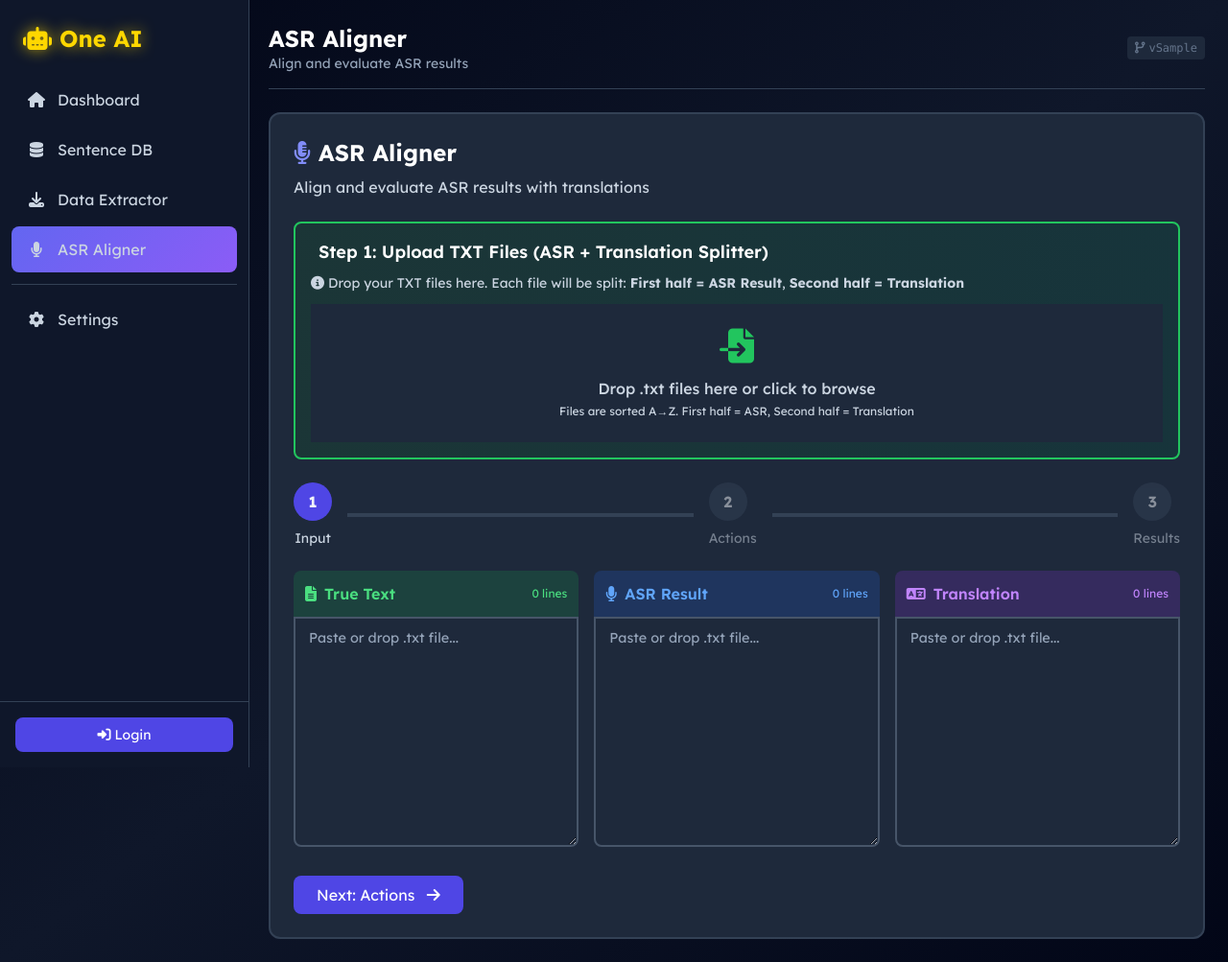
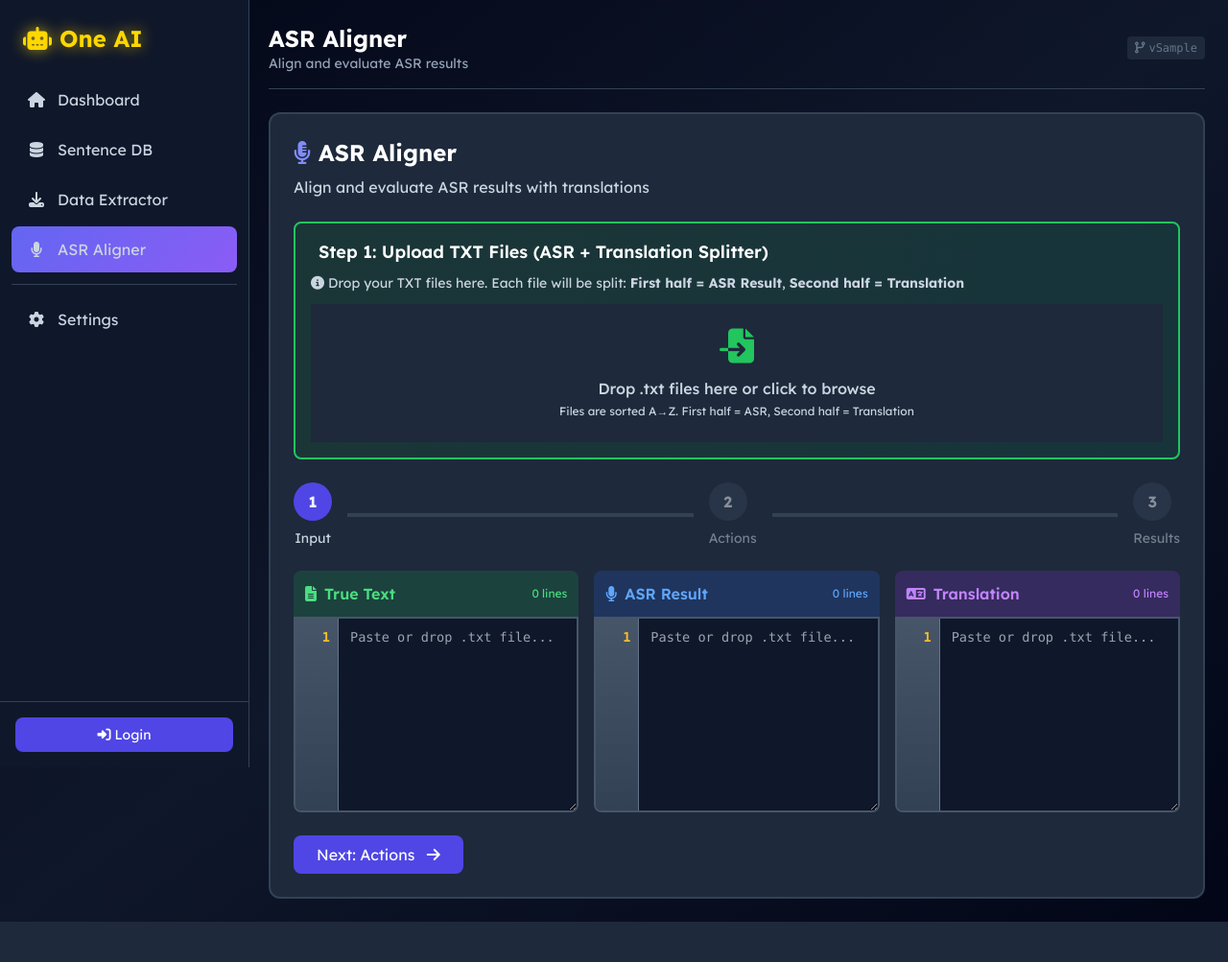
Before and after one commit to masusbilla4/one-ai-tool, a Flask app: template templates/main_dashboard.html in a window 1280 px wide, after a click on "ASR Aligner". Shown: the whole page at 96% size. After the commit the page ends 961 px from the top, so only its background shows below. Run offline with Flask 3, Linux system fonts and the light colour scheme; the template is opened without the code that fills it: most values are stand-ins (such as "Sample title", 1, 10 or a date in 2020); parts of the project's set-up code (start-up, migrations or seed data) failed here and were passed over; some libraries are stand-ins or nearby versions.

Commit message:
feat: ASR Aligner UI enhancements
- Added ASR Splitter drop zone for batch file processing
- Added line numbers to all textareas (True Text, ASR, Translation)
- Added drag-and-drop support to all textareas
- Fixed TXT file parsing with splitlines() for cross-platform support
- Consolidated duplicate constants to config.py
- Fixed thread safety in async operations
- Restored YouTube extraction functionality

Co-Authored-By: Cline SR

```diff
--- a/templates/main_dashboard.html
+++ b/templates/main_dashboard.html
@@ -105,6 +105,55 @@
         .asr-step.active { opacity: 1; }
         .asr-step.completed { opacity: 1; }
         .asr-step.completed .step-indicator { background: #10b981; }
+
+        /* ASR Textarea with line numbers */
+        .asr-textarea-wrap {
+            display: flex;
+            border: 2px solid #475569;
+            border-radius: 0 0 8px 8px;
+            overflow: hidden;
+            background: #1e293b;
+        }
+        .asr-line-numbers {
+            width: 45px;
+            min-height: 200px;
+            padding: 10px 8px;
+            background: linear-gradient(180deg, #475569 0%, #334155 100%);
+            color: #fbbf24;
+            font-family: 'Consolas', monospace;
+            font-size: 0.85rem;
+            font-weight: 600;
+            text-align: right;
+            user-select: none;
+            overflow: hidden;
+            line-height: 1.45;
+            white-space: pre-line;
+            border-right: 1px solid #64748b;
+            flex-shrink: 0;
+        }
+        .asr-textarea {
+            width: 100%;
+            min-height: 200px;
+            padding: 10px 12px;
+            border: none;
+            border-radius: 0;
+            font-family: 'Consolas', 'Courier New', monospace;
+            font-size: 0.85rem;
+            resize: vertical;
+            outline: none;
+            background: #0f172a;
+            color: #f1f5f9;
+            line-height: 1.45;
+        }
+        .asr-textarea:focus {
+            box-shadow: inset 0 0 0 2px #818cf8;
+            background: #1e293b;
+        }
+        .asr-textarea-wrap.drag-over {
+            border-color: #818cf8;
+            background: #1e293b;
+            box-shadow: 0 0 15px rgba(129,140,248,0.3);
+        }
 
         /* Animations */
         @keyframes progressSlide { from { width: 0; } }
@@ -655,7 +704,10 @@
                                 <span><i class="fas fa-file-alt mr-2"></i>True Text</span>
                                 <span class="text-xs font-normal" id="true-count">0 lines</span>
                             </div>
-                            <textarea id="asr-true-text" rows="10" class="input-field w-full rounded-t-none" placeholder="Paste or drop .txt file..." style="min-height: 200px;" oninput="updateASRLineCounts()"></textarea>
+                            <div class="asr-textarea-wrap" id="trueTextWrap">
+                                <div class="asr-line-numbers" id="trueLines">1</div>
+                                <textarea id="asr-true-text" class="asr-textarea" placeholder="Paste or drop .txt file..." oninput="updateASRLineNums('trueText'); updateASRLineCounts();" onscroll="syncASRScroll('trueText');"></textarea>
+                            </div>
                         </div>
                         <!-- ASR Result -->
                         <div>
@@ -663,7 +715,10 @@
                                 <span><i class="fas fa-microphone mr-2"></i>ASR Result</span>
                                 <span class="text-xs font-normal" id="asr-count">0 lines</span>
                             </div>
-                            <textarea id="asr-asr-text" rows="10" class="input-field w-full rounded-t-none" placeholder="Paste or drop .txt file..." style="min-height: 200px;" oninput="updateASRLineCounts()"></textarea>
+                            <div class="asr-textarea-wrap" id="asrTextWrap">
+                                <div class="asr-line-numbers" id="asrLines">1</div>
+                                <textarea id="asr-asr-text" class="asr-textarea" placeholder="Paste or drop .txt file..." oninput="updateASRLineNums('asrText'); updateASRLineCounts();" onscroll="syncASRScroll('asrText');"></textarea>
+                            </div>
                         </div>
                         <!-- Translation -->
                         <div>
@@ -671,7 +726,10 @@
                                 <span><i class="fas fa-language mr-2"></i>Translation</span>
                                 <span class="text-xs font-normal" id="trans-count">0 lines</span>
                             </div>
-                            <textarea id="asr-trans-text" rows="10" class="input-field w-full rounded-t-none" placeholder="Paste or drop .txt file..." style="min-height: 200px;" oninput="updateASRLineCounts()"></textarea>
+                            <div class="asr-textarea-wrap" id="transTextWrap">
+                                <div class="asr-line-numbers" id="transLines">1</div>
+                                <textarea id="asr-trans-text" class="asr-textarea" placeholder="Paste or drop .txt file..." oninput="updateASRLineNums('transText'); updateASRLineCounts();" onscroll="syncASRScroll('transText');"></textarea>
+                            </div>
                         </div>
                     </div>
                     <button onclick="showASRStep(2)" class="bg-indigo-600 hover:bg-indigo-700 text-white px-6 py-2 rounded-lg transition">
@@ -1233,6 +1291,59 @@
         }
         function readFileAsText(file) { return new Promise((resolve, reject) => { const reader = new FileReader(); reader.onload = (e) => resolve(e.target.result); reader.onerror = (e) => reject(e); reader.readAsText(file, 'utf-8'); }); }
         function clearASRSplitter() { asrSplitterFiles = []; document.getElementById('asr-splitter-filelist').classList.add('hidden'); document.getElementById('asr-splitter-items').innerHTML = ''; document.getElementById('asr-splitter-file').value = ''; }
+
+        // ASR Textarea Line Numbers and Drag-Drop
+        function updateASRLineNums(id) {
+            const ta = document.getElementById('asr-' + id + '-text');
+            const lnEl = document.getElementById(id + 'Lines');
+            const lines = ta.value.split('\n');
+            let nums = [];
+            for (let i = 1; i <= lines.length; i++) nums.push(i);
+            lnEl.textContent = nums.join('\n');
+        }
+        function syncASRScroll(id) {
+            const ta = document.getElementById('asr-' + id + '-text');
+            const lnEl = document.getElementById(id + 'Lines');
+            lnEl.scrollTop = ta.scrollTop;
+        }
+        // Initialize line numbers on page load
+        document.addEventListener('DOMContentLoaded', function() {
+            ['trueText', 'asrText', 'transText'].forEach(function(id) {
+                const ta = document.getElementById('asr-' + id + '-text');
+                if (ta) {
+                    ta.addEventListener('input', function() { updateASRLineNums(id); });
+                    ta.addEventListener('scroll', function() { syncASRScroll(id); });
+                    updateASRLineNums(id);
+                }
+            });
+            // Add drag-drop to textareas
+            ['trueTextWrap', 'asrTextWrap', 'transTextWrap'].forEach(function(wrapId) {
+                const wrap = document.getElementById(wrapId);
+                if (wrap) {
+                    wrap.addEventListener('dragover', function(e) { e.preventDefault(); e.stopPropagation(); wrap.classList.add('drag-over'); });
+                    wrap.addEventListener('dragleave', function(e) { e.preventDefault(); e.stopPropagation(); wrap.classList.remove('drag-over'); });
+                    wrap.addEventListener('drop', function(e) {
+                        e.preventDefault(); e.stopPropagation(); wrap.classList.remove('drag-over');
+                        const files = Array.from(e.dataTransfer.files).filter(f => f.name.toLowerCase().endsWith('.txt'));
+                        if (files.length === 0) return;
+                        const textareaId = wrapId.replace('Wrap', '');
+                        loadASRTextFiles(files, textareaId);
+                    });
+                }
+            });
+        });
+        function loadASRTextFiles(files, textareaId) {
+            const file = files[0];
+            const reader = new FileReader();
+            reader.onload = function(e) {
+                const content = e.target.result;
+                const lines = content.split('\n').map(l => l.trim()).filter(l => l);
+                document.getElementById('asr-' + textareaId + '-text').value = lines.join('\n');
+                updateASRLineNums(textareaId);
+                updateASRLineCounts();
+            };
+            reader.readAsText(file, 'utf-8');
+        }
     </script>
 </body>
 </html>
```
